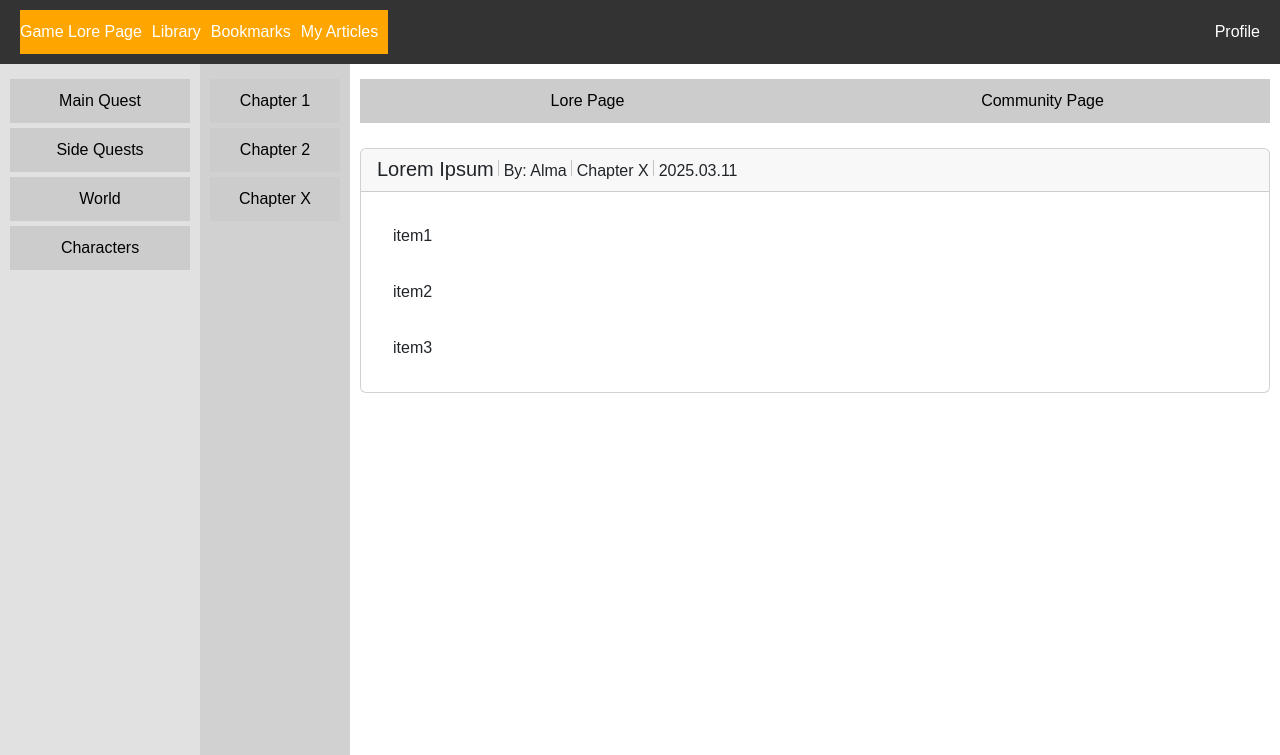
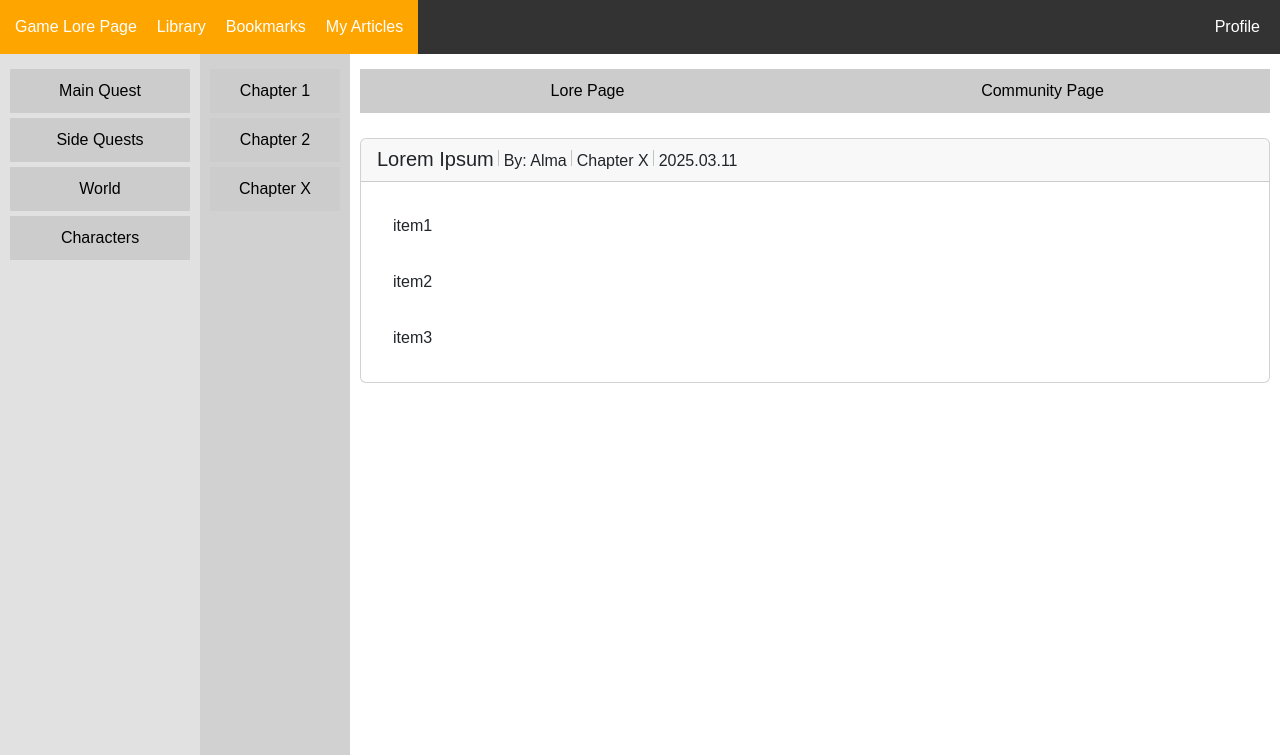
Before and after one commit to NagyGergo1/loretracker, a PHP site: page /gamePage.html in a window 1280 px wide. Shown: the top 755 px of the page. Run offline with PHP 8.4, Linux system fonts and the light colour scheme.

Commit message:
konyvatrOldal elemek átnevezve libarbyPage-re, index.css-ben a navbar át lett formázva.

```diff
--- a/css/index.css
+++ b/css/index.css
@@ -13,10 +13,9 @@ body {
 
 .navbar {
     display: flex;
-    justify-content: space-between;
-    padding: 10px 20px;
     background-color: #333;
     color: #fff;
+    --bs-navbar-padding-y: 0rem;
 }
 
 .left-items,
@@ -26,11 +25,20 @@ body {
 }
 
 .left-items {
-    padding: 10px 0;
+    background-color: orange;
+    display: flex;
+    align-items: stretch;
+    padding: 5px;
 }
 
 .left-items > div {
-    margin-right: 10px;
+    display: flex;
+    align-items: center;
+    padding: 10px;
+}
+
+.right-items {
+    padding-right: 20px;
 }
 
 .navbar div {
--- a/gamePage.html
+++ b/gamePage.html
@@ -14,7 +14,7 @@
 <body>
     <div class="container">
         <div class="navbar">
-            <div class="left-items" style="background-color: orange;">
+            <div class="left-items">
                 <div><a href="./foOldal.html" class="active"></a>Game Lore Page</div>
                 <div><a href="./konyvtarOldal.html" class="active">Library</a></div>
                 <div>Bookmarks</div>
--- a/konyvtarOldal.html
+++ b/libraryPage.html
@@ -5,7 +5,7 @@
     <meta name="viewport" content="width=device-width, initial-scale=1.0">
     <title>Könyvtár</title>
     <link href="https://cdn.jsdelivr.net/npm/bootstrap@5.3.3/dist/css/bootstrap.min.css" rel="stylesheet" integrity="sha384-QWTKZyjpPEjISv5WaRU9OFeRpok6YctnYmDr5pNlyT2bRjXh0JMhjY6hW+ALEwIH" crossorigin="anonymous">
-    <link rel="stylesheet" href="./css/konyvtarOldal_css.css">
+    <link rel="stylesheet" href="./css/library.css">
 </head>
 <body>
     <!--Navbar-->
@@ -67,6 +67,6 @@
     </div>
 
     <script src="https://cdn.jsdelivr.net/npm/bootstrap@5.3.0-alpha1/dist/js/bootstrap.bundle.min.js"></script>
-    <script src="./js/konyvtarOldal_javaScript.js"></script>
+    <script src="./js/libraryPage.js"></script>
 </body>
 </html>
--- a/loginPage.html
+++ b/loginPage.html
@@ -11,7 +11,7 @@
 <body>
     <div class="container">
         <div class="navbar">
-            <div class="left-items" style="background-color: orange;">
+            <div class="left-items">
                 <div>Game Lore Page</div>
                 <div><a href="./konyvtarOldal.html" class="active">Library</a></div>
                 <div>Bookmarks</div>
```
Also changed, not shown: css/libraryPage.css (renamed from css/konyvtarOldal_css.css), js/libraryPage.js (renamed from js/konyvtarOldal_javaScript.js).
